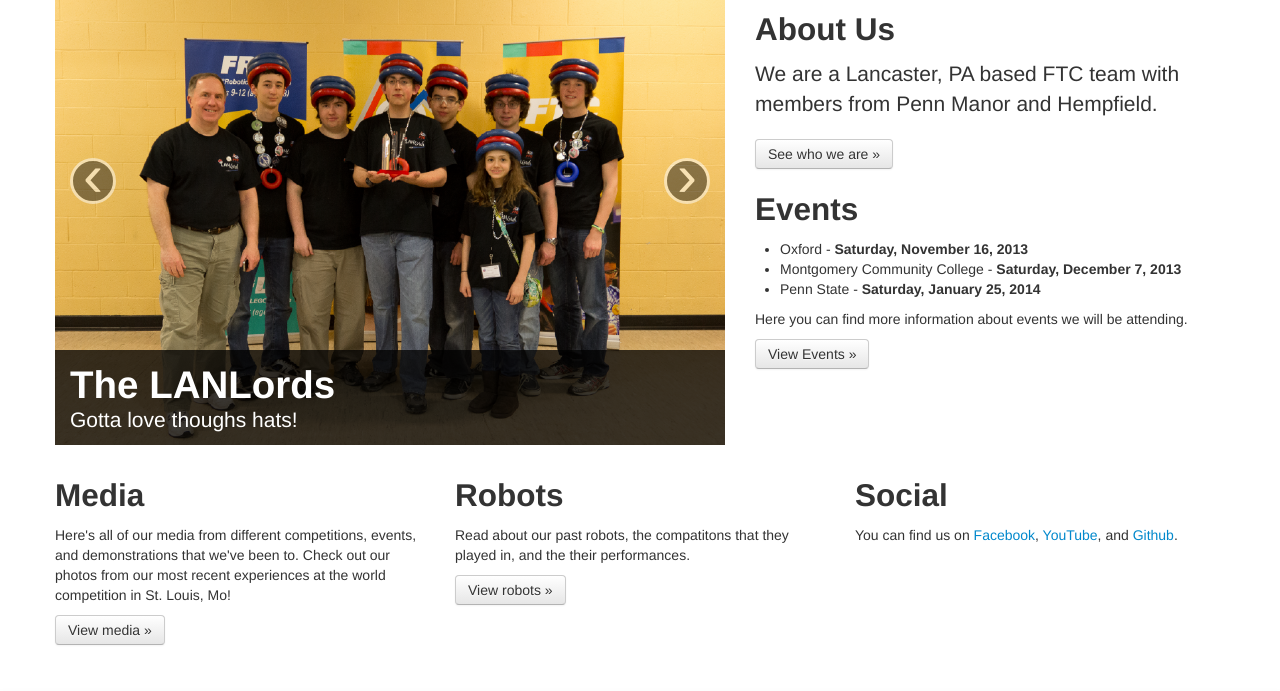
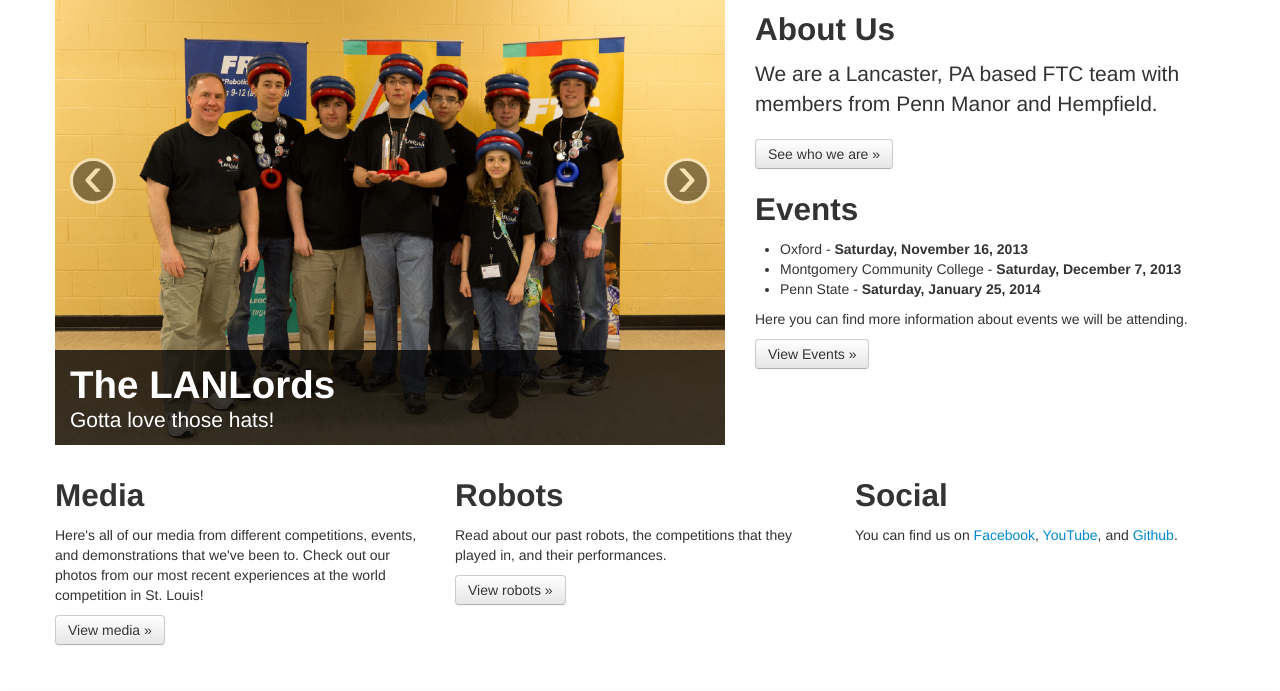
Before and after one commit to FTCTeam4977/Website, a PHP site: page / in a window 1280 px wide. Shown: the part 61-752 px from the top of the page. Run offline with PHP 8.4, Linux system fonts and the light colour scheme; some libraries are stand-ins or nearby versions.

Commit message:
Spelling fixes

```diff
--- a/index.php
+++ b/index.php
@@ -58,7 +58,7 @@ include_once("include.php");
 								<img src="resources/images/slide-02.png" alt="">
 								<div class="carousel-caption">
 									<h1>The LANLords</h1>
-									<p class="lead">Gotta love thoughs hats!</p>
+									<p class="lead">Gotta love those hats!</p>
 								</div>
 							</div>
 							<div class="item">
@@ -103,12 +103,12 @@ include_once("include.php");
 			<div class="row-fluid">
 				<div class="span4" id="Media">
 					<h2>Media</h2>
-					<p>Here's all of our media from different competitions, events, and demonstrations that we've been to. Check out our photos from our most recent experiences at the world competition in St. Louis, Mo!</p>
+					<p>Here's all of our media from different competitions, events, and demonstrations that we've been to. Check out our photos from our most recent experiences at the world competition in St. Louis!</p>
 					<p><a class="btn" href="media.html">View media &raquo;</a></p>
 				</div>
 				<div class="span4" id="Robots">
 					<h2>Robots</h2>
-					<p>Read about our past robots, the compatitons that they played in, and the their performances.</p>
+					<p>Read about our past robots, the competitions that they played in, and their performances.</p>
 					<p><a class="btn" href="robots.html">View robots &raquo;</a></p>
 				</div>
 				<div class="span4" id="Social">
--- a/media.html
+++ b/media.html
@@ -60,7 +60,7 @@
 								<img src="resources/images/events/worlds-2013/02.jpg" alt="">
 								<div class="carousel-caption">
 									<h2>The Pit</h2>
-									<p class="lead">Preping for their next match.</p>
+									<p class="lead">Prepping for their next match.</p>
 								</div>
 							</div>
 							<div class="item">
--- a/robots.html
+++ b/robots.html
@@ -43,7 +43,7 @@
 			<div class="row">
 				<div class="offset1 span6 heroBackground">
 					<h2>2011-2012: "Ping"</h2>
-					<p>Ping played in <a href="http://www.youtube.com/watch?v=HUrKrKj6l-s" target="_blank">Bowled Over</a>, a bowling based game involing crates and small racket balls.</p>
+					<p>Ping played in <a href="http://www.youtube.com/watch?v=HUrKrKj6l-s" target="_blank">Bowled Over</a>, a bowling based game involving crates and small racquetballs.</p>
 				</div>
 				<div class="span4">
 					<img src="resources/images/robots/2011-2012_ping.jpg" alt="2011-2012:Ping">
@@ -52,7 +52,7 @@
 			<div class="row">
 				<div class="offset1 span6 heroBackground">
 					<h2>2012-2013: "The Black Box"</h2>
-					<p>The Black Box played in <a href="http://www.youtube.com/watch?v=oIQtLqLT654" target="_blank">Ring It Up</a>, a tic-tac-toe based game involing rings.</p>
+					<p>The Black Box played in <a href="http://www.youtube.com/watch?v=oIQtLqLT654" target="_blank">Ring It Up</a>, a tic-tac-toe based game involving rings.</p>
 				</div>
 				<div class="span4">
 					<img src="resources/images/robots/2012-2013_the-black-box.jpg" alt="2012-2013:The Black Box">
```
